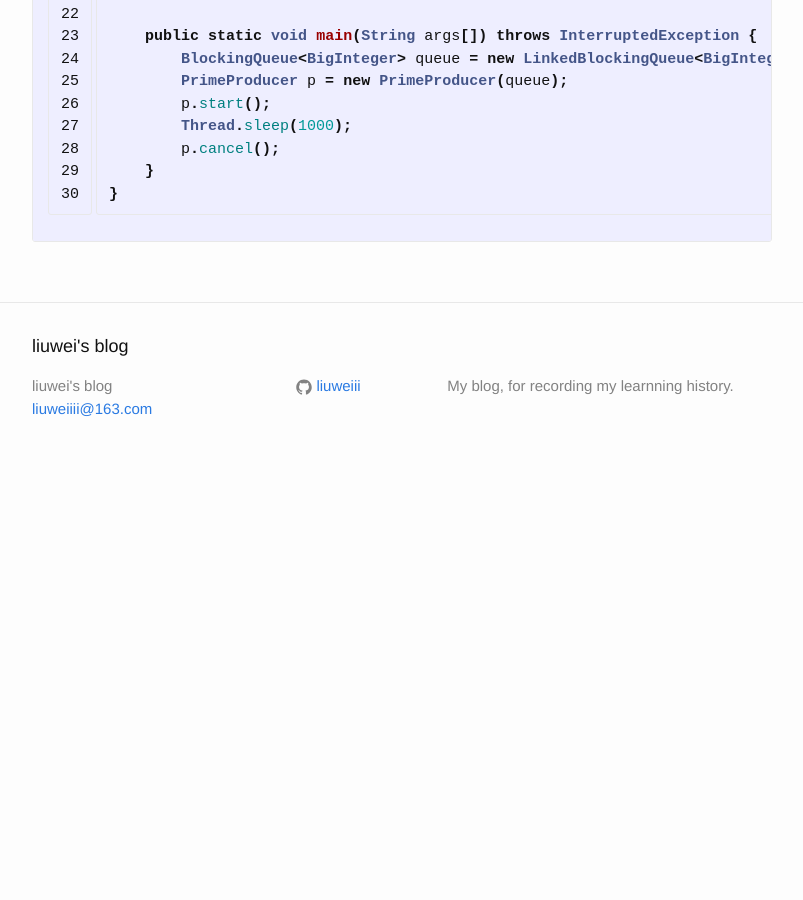
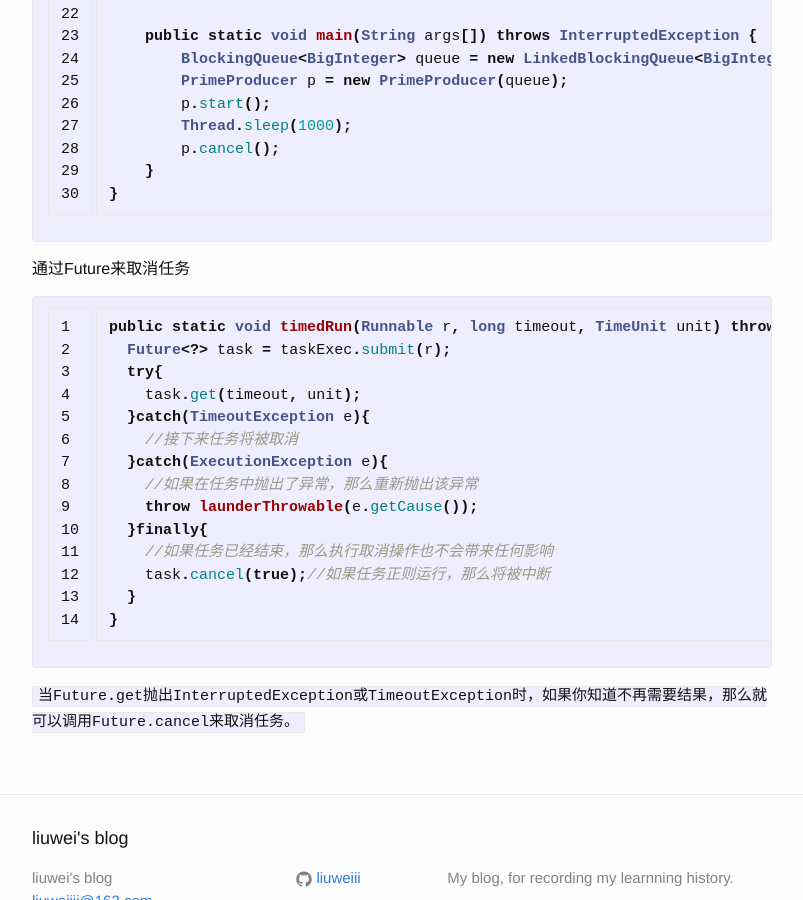
Before and after one commit to liuweiii/liuweiii.github.io, a Jekyll site: the page built from _posts/2016-10-29-java concurrency in practice.markdown, in a window 1280 px wide and 900 px high, scrolled down 13671 px. Shown: the whole window, without its empty margins (238-1041 px from the left). Built offline with Jekyll 4.4.1, drawn with Linux system fonts in a browser that asks for light colours; before the commit the page ends 14151 px from its top, so only the background shows below that.

Commit message:
Signed-off-by: liuwei <liuweiiii@163.com>

```diff
--- a/_posts/2016-10-29-java concurrency in practice.markdown
+++ b/_posts/2016-10-29-java concurrency in practice.markdown
@@ -525,3 +525,24 @@ public class PrimeProducer extends Thread {
     }
 }
 {% endhighlight %}
+
+通过Future来取消任务
+
+{% highlight java linenos %}
+public static void timedRun(Runnable r, long timeout, TimeUnit unit) throws InterruptedException{
+  Future<?> task = taskExec.submit(r);
+  try{
+    task.get(timeout, unit);
+  }catch(TimeoutException e){
+    //接下来任务将被取消
+  }catch(ExecutionException e){
+    //如果在任务中抛出了异常，那么重新抛出该异常
+    throw launderThrowable(e.getCause());
+  }finally{
+    //如果任务已经结束，那么执行取消操作也不会带来任何影响
+    task.cancel(true);//如果任务正则运行，那么将被中断
+  }
+}
+{% endhighlight %}
+
+`当Future.get抛出InterruptedException或TimeoutException时，如果你知道不再需要结果，那么就可以调用Future.cancel来取消任务。`
--- a/_posts/2016-11-18-java tips.markdown
+++ b/_posts/2016-11-18-java tips.markdown
@@ -17,3 +17,7 @@ tags:
 ### 2. final方法###
 
 不允许子类覆写。
+
+### 3.锁和原子变量###
+
+在高度竞争下，锁性能好；在竞争稍缓时，原子变量好。*比如道路拥塞的时候，交通信号灯能够实现更高的吞吐量，而在低拥堵时，环岛实现更高的吞吐量。*
```
